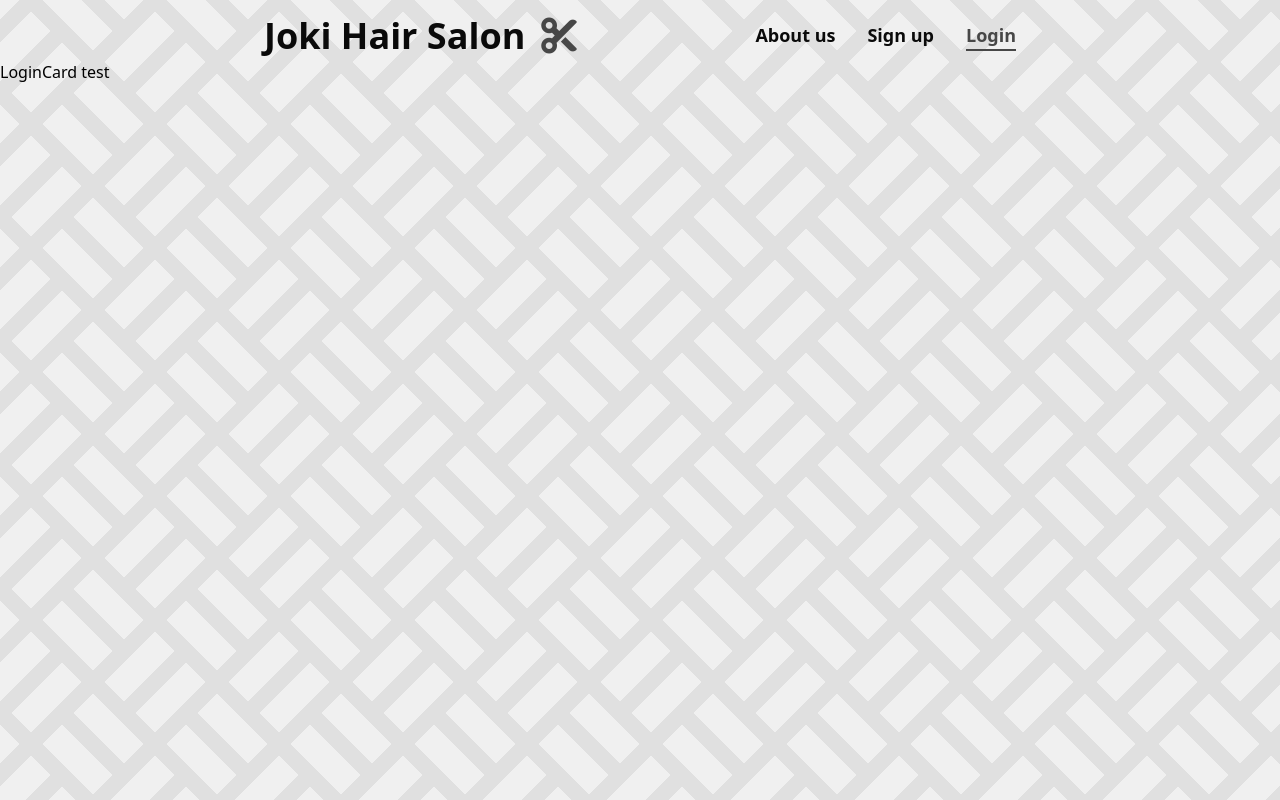
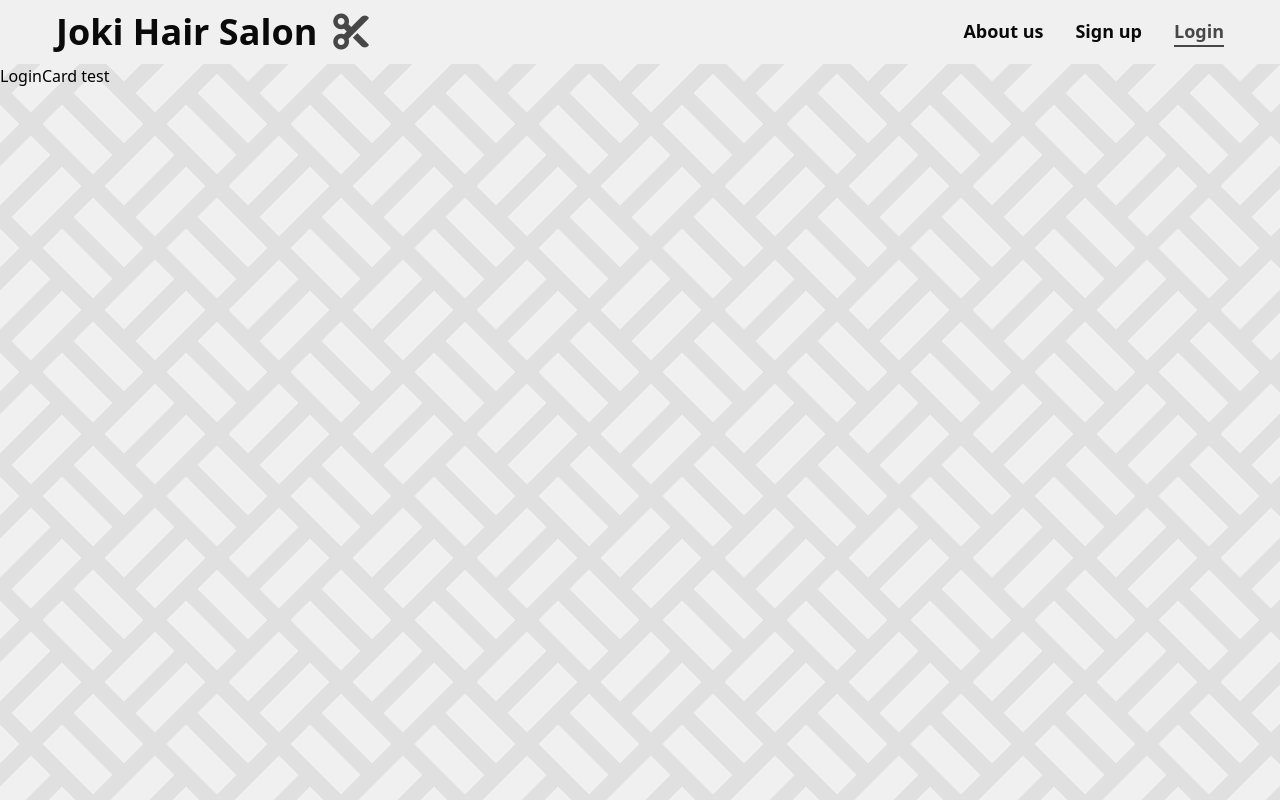
Before and after one commit to Josedzzz/joki-hair-salon-front, a React (Vite) app: page /login in a window 1280 px wide. Built offline with nearby package versions, Linux system fonts and the light colour scheme.

Commit message:
add a white background to the header

```diff
--- a/src/components/LoginHeader.tsx
+++ b/src/components/LoginHeader.tsx
@@ -22,7 +22,7 @@
     }`;
 
   return (
-    <header className="mt-3 h-12 w-full flex justify-between items-center max-w-3xl mx-auto p-2">
+    <header className="h-16 w-full bg-custom-white flex justify-between items-center p-2 sm:px-14">
       <div className="flex items-center space-x-1 gap-3">
         <h1 className="text-xl sm:text-3xl md:text-4xl font-bold text-custom-dark">
           Joki Hair Salon
@@ -40,7 +40,7 @@
       <nav
         className={`${
           menuOpen ? "block" : "hidden"
-        } sm:flex space-x-4 sm:space-x-8 absolute sm:relative top-16 sm:top-auto left-0 w-full sm:w-auto bg-custom-platinum sm:bg-transparent p-4 sm:p-0`}
+        } sm:flex space-x-4 sm:space-x-8 absolute sm:relative top-16 sm:top-auto left-0 w-full sm:w-auto bg-custom-white sm:bg-transparent p-4 sm:p-0`}
       >
         <a
           onClick={() => toggleCard("aboutus")}
```
